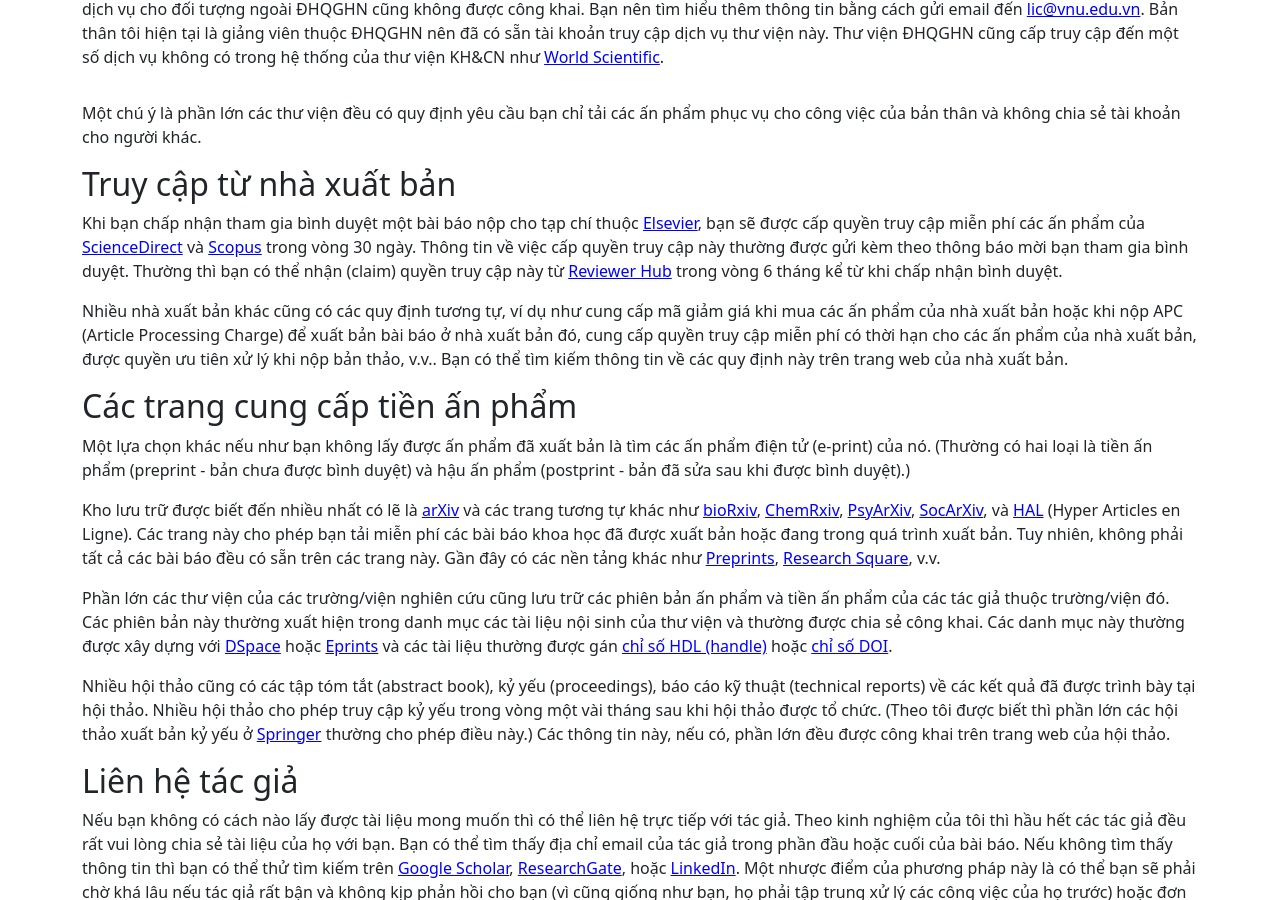
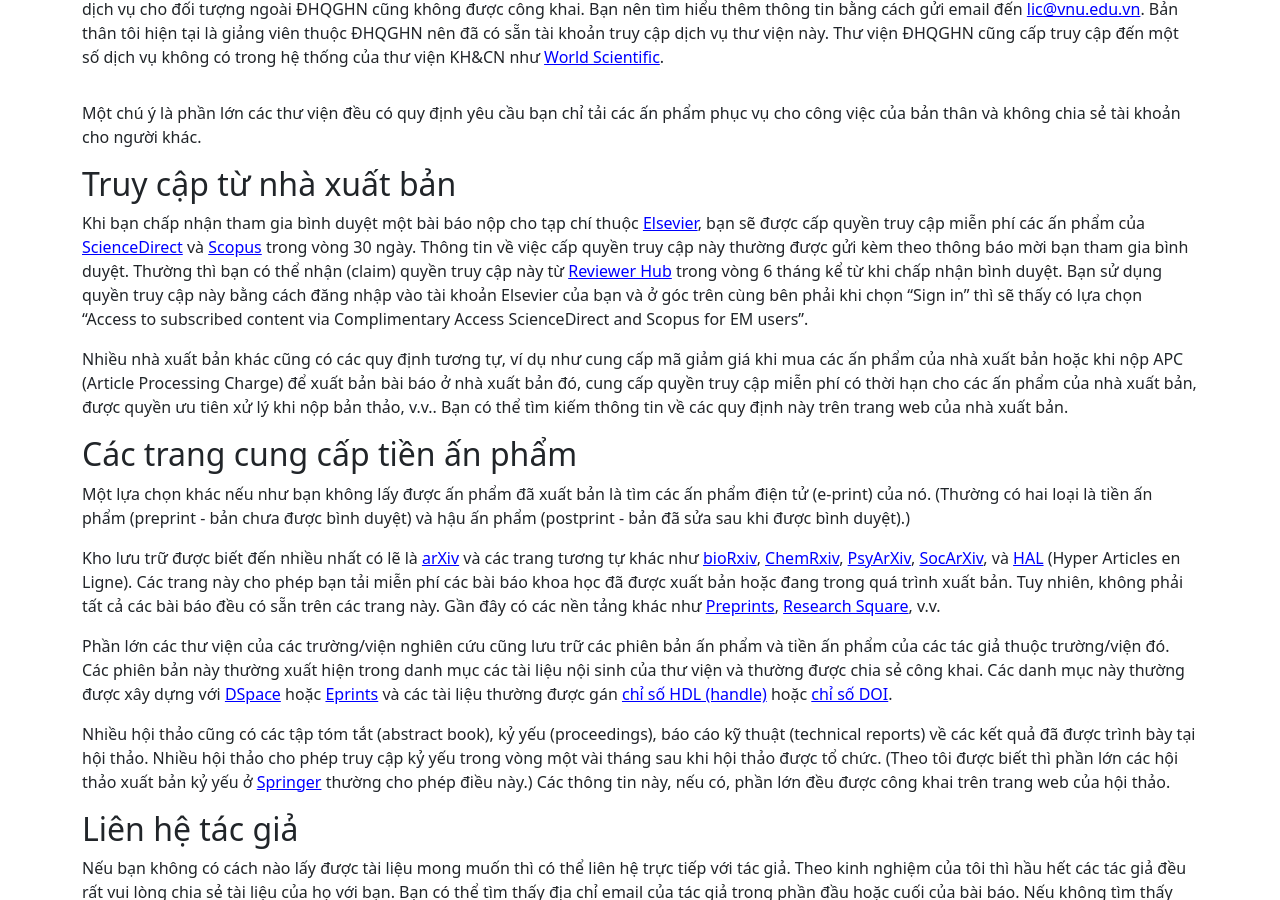
Before and after one commit to hoanganhduc/hoanganhduc.github.io, a Jekyll site: the page built from _posts/2025-05-05-một-số-phương-pháp-tải-bài-báo-khoa-học.md, in a window 1280 px wide and 900 px high, scrolled down 1644 px. Built offline with Jekyll 4.4.1, drawn with Linux system fonts in a browser that asks for light colours; nearby versions of some CDN libraries; comment, search, counter and statistics services are not loaded; a style sheet for code colours, icons or effects is not loaded.

Commit message:
Updated @ 2025-05-07  16:29:38 ICT

```diff
--- a/_posts/2025-05-05-một-số-phương-pháp-tải-bài-báo-khoa-học.md
+++ b/_posts/2025-05-05-một-số-phương-pháp-tải-bài-báo-khoa-học.md
@@ -45,7 +45,7 @@ Một chú ý là phần lớn các thư viện đều có quy định yêu cầ
 
 ## Truy cập từ nhà xuất bản
 
-Khi bạn chấp nhận tham gia bình duyệt một bài báo nộp cho tạp chí thuộc [Elsevier](https://www.elsevier.com/), bạn sẽ được cấp quyền truy cập miễn phí các ấn phẩm của [ScienceDirect](https://www.sciencedirect.com/) và [Scopus](https://www.scopus.com/) trong vòng 30 ngày. Thông tin về việc cấp quyền truy cập này thường được gửi kèm theo thông báo mời bạn tham gia bình duyệt. Thường thì bạn có thể nhận (claim) quyền truy cập này từ [Reviewer Hub](https://reviewerhub.elsevier.com) trong vòng 6 tháng kể từ khi chấp nhận bình duyệt.
+Khi bạn chấp nhận tham gia bình duyệt một bài báo nộp cho tạp chí thuộc [Elsevier](https://www.elsevier.com/), bạn sẽ được cấp quyền truy cập miễn phí các ấn phẩm của [ScienceDirect](https://www.sciencedirect.com/) và [Scopus](https://www.scopus.com/) trong vòng 30 ngày. Thông tin về việc cấp quyền truy cập này thường được gửi kèm theo thông báo mời bạn tham gia bình duyệt. Thường thì bạn có thể nhận (claim) quyền truy cập này từ [Reviewer Hub](https://reviewerhub.elsevier.com) trong vòng 6 tháng kể từ khi chấp nhận bình duyệt. Bạn sử dụng quyền truy cập này bằng cách đăng nhập vào tài khoản Elsevier của bạn và ở góc trên cùng bên phải khi chọn "Sign in" thì sẽ thấy có lựa chọn "Access to subscribed content via Complimentary Access ScienceDirect and Scopus for EM users".
 
 Nhiều nhà xuất bản khác cũng có các quy định tương tự, ví dụ như cung cấp mã giảm giá khi mua các ấn phẩm của nhà xuất bản hoặc khi nộp APC (Article Processing Charge) để xuất bản bài báo ở nhà xuất bản đó, cung cấp quyền truy cập miễn phí có thời hạn cho các ấn phẩm của nhà xuất bản, được quyền ưu tiên xử lý khi nộp bản thảo, v.v.. Bạn có thể tìm kiếm thông tin về các quy định này trên trang web của nhà xuất bản.
 
```
Also changed, not shown: 1 other file.
